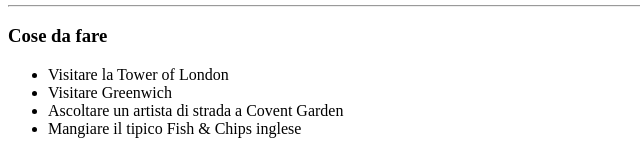
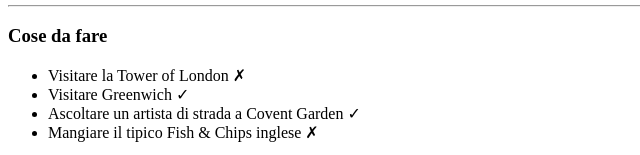
Before and after one commit to NelloRossi97/html-london-trip, a plain HTML site: page index.html in a window 1280 px wide. Shown: the part 876-1031 px from the top of the page, 0-640 px from the left. Drawn offline with Linux system fonts and the light colour scheme.

Commit message:
fix what to do section

```diff
--- a/index.html
+++ b/index.html
@@ -63,10 +63,10 @@
         </section>
             <h3>Cose da fare</h3>
             <ul>
-                <li>Visitare la Tower of London</li>
-                <li>Visitare Greenwich</li>
-                <li>Ascoltare un artista di strada a Covent Garden</li>
-                <li>Mangiare il tipico Fish &amp; Chips inglese</li>
+                <li>Visitare la Tower of London &cross;</li>
+                <li>Visitare Greenwich &check;</li>
+                <li>Ascoltare un artista di strada a Covent Garden &check;</li>
+                <li>Mangiare il tipico Fish &amp; Chips inglese &cross;</li>
             </ul>
         <section>
 
```
